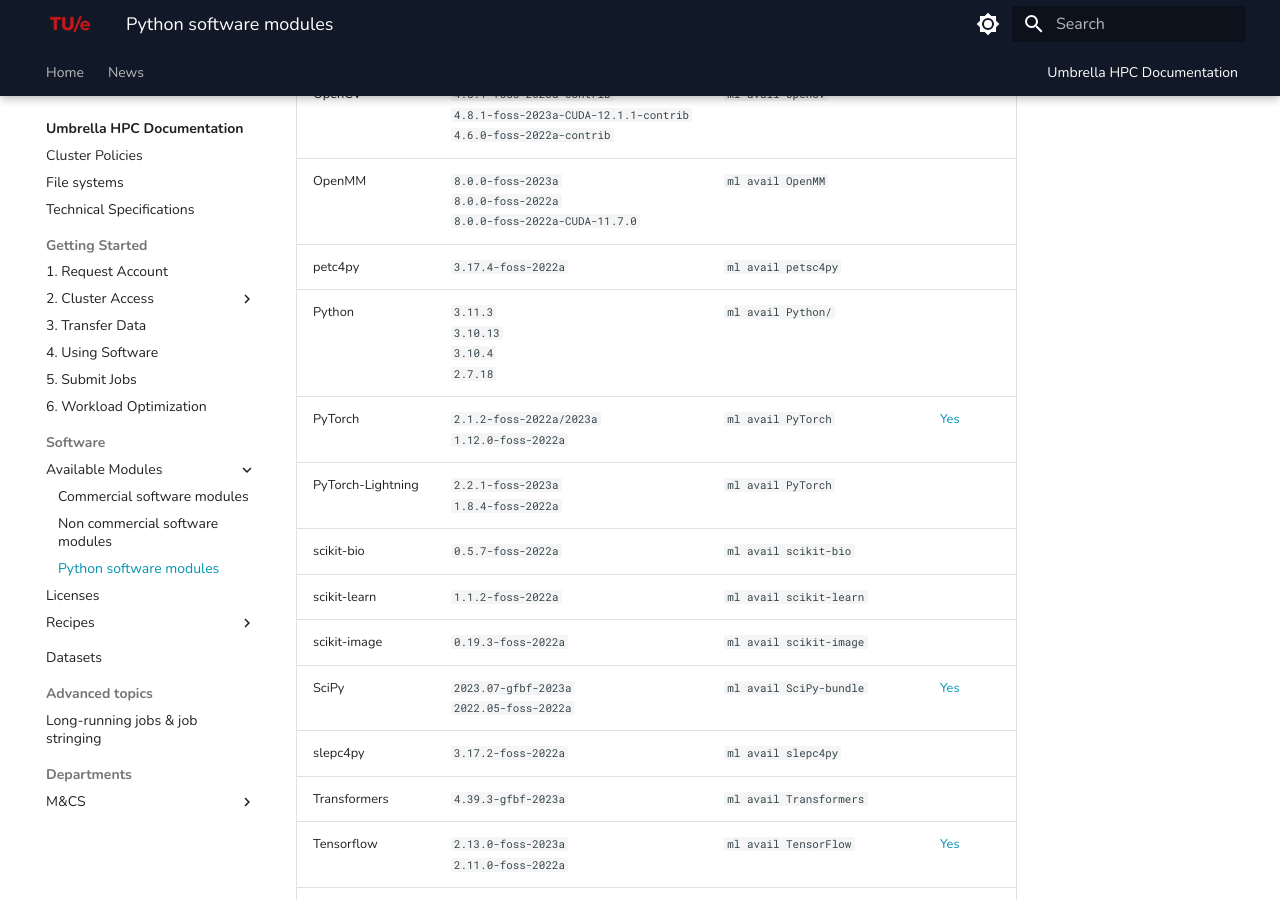
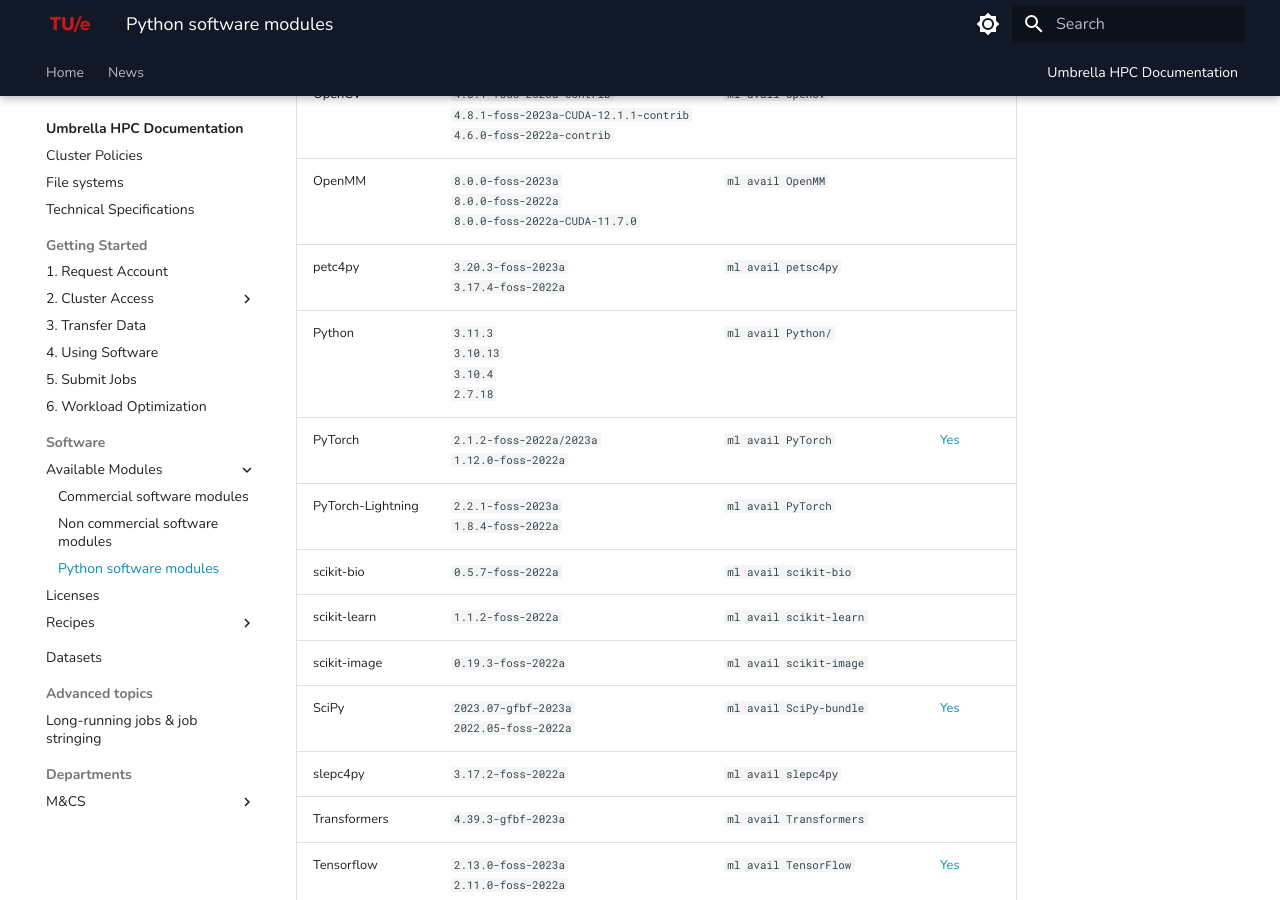
Before and after one commit to gferhpc/supercomputing.tue.nl, an MkDocs documentation site: the page built from pages/documentation/software/modules/python.md, in a window 1280 px wide and 900 px high, scrolled down 779 px. Built offline with MkDocs 1.6.1 and Material for MkDocs 9.7.7, drawn with Linux system fonts in a browser that asks for light colours.

Commit message:
Update python.md

```diff
--- a/pages/documentation/software/modules/python.md
+++ b/pages/documentation/software/modules/python.md
@@ -17,7 +17,7 @@
 | numba             | `0.58.1-foss-2023a`<br>`0.56.4-foss-2022a`                                                          | `ml avail numba`        |                                                                 |
 | OpenCV            | `4.8.1-foss-2023a-contrib`<br>`4.8.1-foss-2023a-CUDA-12.1.1-contrib`<br/>`4.6.0-foss-2022a-contrib`                    | `ml avail OpenCV`       |                                                                 |
 | OpenMM            | `8.0.0-foss-2023a`<br/>`8.0.0-foss-2022a`<br/>`8.0.0-foss-2022a-CUDA-11.7.0` | `ml avail OpenMM`       |                                                                 |
-| petc4py           | `3.17.4-foss-2022a`                                                          | `ml avail petsc4py`     |                                                                 |
+| petc4py           | `3.20.3-foss-2023a`<br>`3.17.4-foss-2022a`                                                          | `ml avail petsc4py`     |                                                                 |
 | Python            | `3.11.3`<br/>`3.10.13`<br/>`3.10.4`<br/>`2.7.18`                             | `ml avail Python/`      |                                                                 |
 | PyTorch           | `2.1.2-foss-2022a/2023a`<br/>`1.12.0-foss-2022a`                             | `ml avail PyTorch`      | [Yes](https://hpc.tue.nl "included in Jupyter"){:target=_blank} |
 | PyTorch-Lightning | `2.2.1-foss-2023a`<br/>`1.8.4-foss-2022a`                                    | `ml avail PyTorch`      |                                                                 |
```
